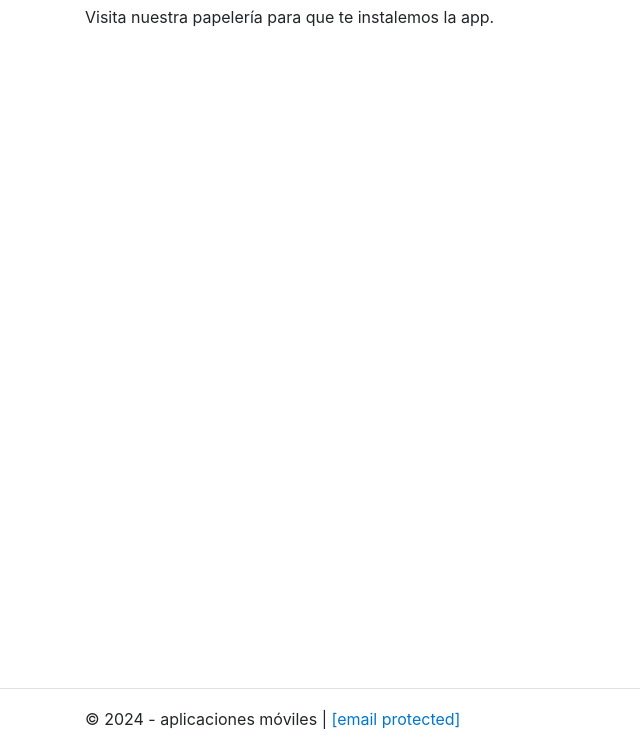
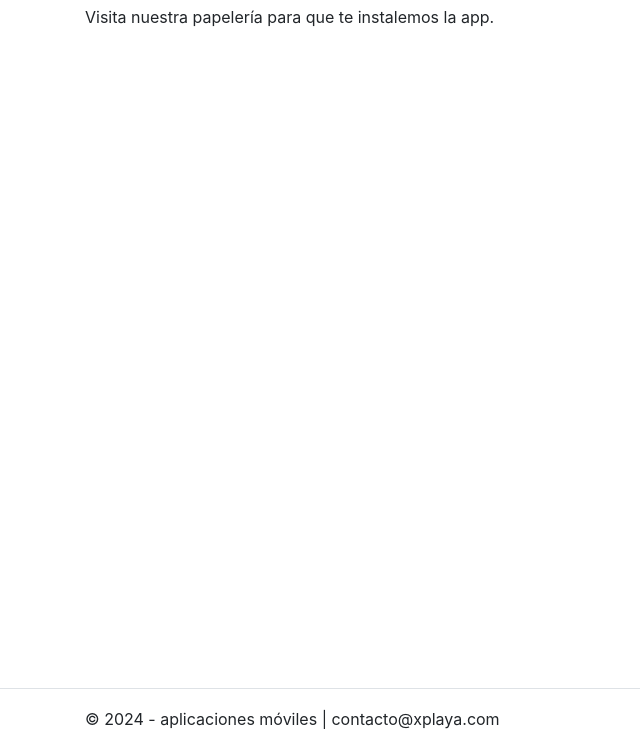
Before and after one commit to rogithub/appInventario, a website built with webpack: page papeleria/static/index.html in a window 1280 px wide. Shown: the part 51-800 px from the top of the page, without its empty margins (0-640 px from the left). Built offline with nearby package versions, Linux system fonts and the light colour scheme; no server answers.

Commit message:
adding content

```diff
--- a/papeleria/static/index.html
+++ b/papeleria/static/index.html
@@ -32,7 +32,7 @@
     </div>
     <footer class="border-top footer text-body-secondary d-print-none">
         <div class="container">
-        &copy; 2024 - aplicaciones móviles | <a href="/cdn-cgi/l/email-protection" class="__cf_email__" data-cfemail="bcdfd3d2c8dddfc8d3fcc4ccd0ddc5dd92dfd3d1">[email&#160;protected]</a>
+        &copy; 2024 - aplicaciones móviles | contacto@xplaya.com
         </div>
     </footer>
     <script src="https://code.jquery.com/jquery-3.3.1.slim.min.js" integrity="sha384-q8i/X+965DzO0rT7abK41JStQIAqVgRVzpbzo5smXKp4YfRvH+8abtTE1Pi6jizo" crossorigin="anonymous"></script>
```
